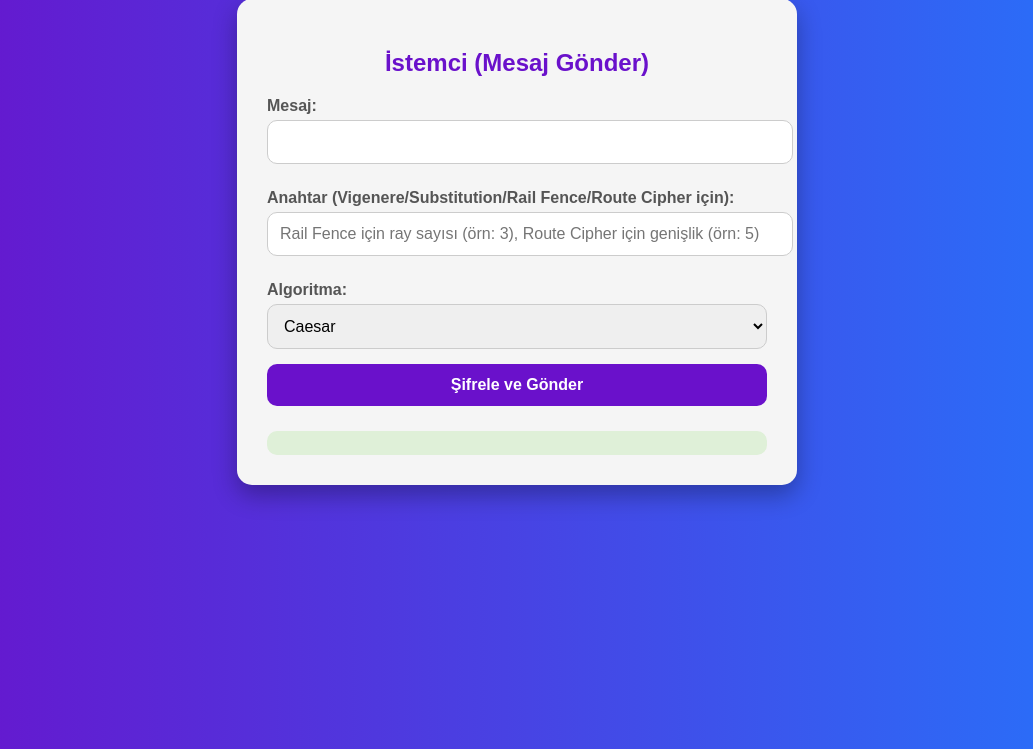
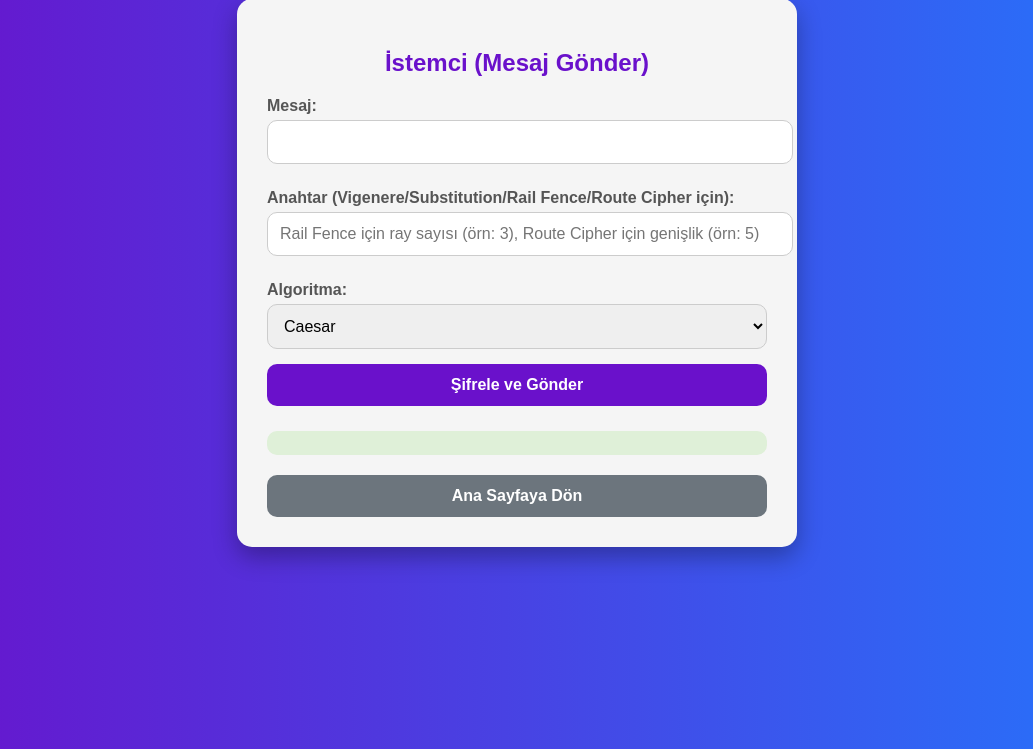
Before and after one commit to melisayildirm/kriptoloji, a Flask app: page /client in a window 1280 px wide. Shown: the part 51-800 px from the top of the page, without its empty margins (123-1156 px from the left). Run offline with Flask 3, Linux system fonts and the light colour scheme; some libraries are stand-ins or nearby versions.

Commit message:
'Ana Sayfaya Dön' button added.

```diff
--- a/static/style.css
+++ b/static/style.css
@@ -49,4 +49,23 @@ button:hover { background:#2575fc; transform:translateY(-2px); }
 
 .home-btn:hover { background:#2575fc; transform:translateY(-3px); }
 
+/* Ana sayfaya dön butonu */
+.back-home-btn {
+    display: block;
+    margin-top: 20px;
+    padding: 12px 20px;
+    background: #6c757d;
+    color: white;
+    font-weight: bold;
+    border-radius: 10px;
+    text-decoration: none;
+    text-align: center;
+    transition: all 0.3s ease;
+}
+
+.back-home-btn:hover {
+    background: #5a6268;
+    transform: translateY(-2px);
+}
+
 @media(max-width:600px){ .container, .home-container { width:90%; padding:20px; } }
--- a/templates/client.html
+++ b/templates/client.html
@@ -27,6 +27,8 @@
 
         <button onclick="sendMessage()">Şifrele ve Gönder</button>
         <div class="encrypted" id="encrypted"></div>
+
+        <a href="/" class="back-home-btn">Ana Sayfaya Dön</a>
     </div>
 
     <script>
--- a/templates/server.html
+++ b/templates/server.html
@@ -27,6 +27,8 @@
 
         <button onclick="decryptMessage()">Deşifre Et</button>
         <div class="decrypted" id="decrypted"></div>
+
+        <a href="/" class="back-home-btn">Ana Sayfaya Dön</a>
     </div>
 
     <script>
```
